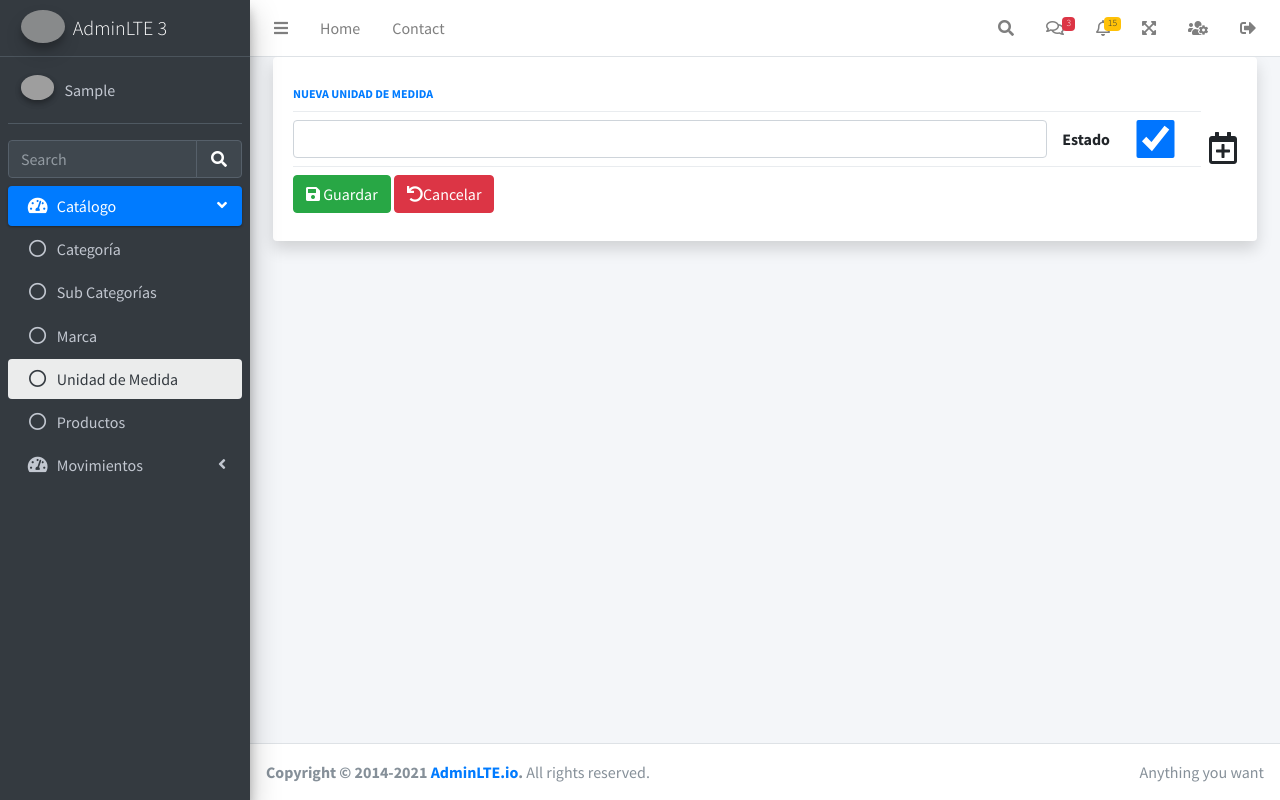
After one commit to henryDAW2022/Proyecto_Django, a Django app: page /inv/um/new in a window 1280 px wide. The commit adds this page. Run offline with Django 3.2, Linux system fonts and the light colour scheme; the visitor is signed in with stand-in values (Sample User, id 1); some libraries are stand-ins or nearby versions; grey boxes are pictures that could not be loaded.

Commit message:
Unidad de Medida CRUD

```diff
--- a/inv/forms.py
+++ b/inv/forms.py
@@ -2,7 +2,7 @@
 
 from django import forms
 
-from .models import Categoria, Marca, SubCategoria  ## importo el modelo sobre el que voy a actuar
+from .models import Categoria, Marca, SubCategoria, UnidadMedida  ## importo el modelo sobre el que voy a actuar
 
 
 
@@ -59,3 +59,20 @@ class MarcaForm(forms.ModelForm):
             self.fields[field].widget.attrs.update({
                 'class': 'form-control'
             })
+
+
+## Forms para Unidades de Medida
+class UMForm(forms.ModelForm):
+    class Meta:
+        model=UnidadMedida
+        fields = ['descripcion','estado']
+        labels= {'descripcion': "Descripción de la Marca",
+                "estado":"Estado"}
+        widget={'descripcion': forms.TextInput()}
+
+    def __init__(self, *args, **kwargs):
+        super().__init__(*args, **kwargs)
+        for field in iter(self.fields):
+            self.fields[field].widget.attrs.update({
+                'class': 'form-control'
+            })
--- a/inv/models.py
+++ b/inv/models.py
@@ -64,3 +64,22 @@ class Marca(ClaseModelo):
 
     class Meta:
         verbose_name_plural = "Marca"
+
+
+## Unidad de Medida
+class UnidadMedida(ClaseModelo):
+    descripcion = models.CharField(
+        max_length=100,
+        help_text='Descripción de la Unidad Medida',
+        unique=True
+    )
+
+    def __str__(self):
+        return '{}'.format(self.descripcion)
+
+    def save(self):
+        self.descripcion = self.descripcion.upper()
+        super(UnidadMedida, self).save()
+
+    class Meta:
+        verbose_name_plural = "Unidades de Medida"
--- /dev/null
+++ b/inv/templates/inv/um_form.html
@@ -0,0 +1,58 @@
+{% extends 'base/index.html' %}
+
+{% block content_wrapper %}
+
+{% endblock content_wrapper %}
+
+{% block content %}
+<form method="POST" class="form-inline">
+    <div class="col-xl-12 col-md-12 mb-12">
+        {% if obj %}
+        <div class="card border-left-warning shadow h-100 py-2">
+        {% else %}
+        <div class="card border-left-success shadow h-100 py-2">
+        {% endif %}
+        <div class="card-body">
+            <div class="row no-gutters align-items-center">
+            <div class="col mr-2">
+                <div class="text-xs font-weight-bold text-primary text-uppercase mb-1">
+                    {% if obj %} Editar {% else %} Nueva {% endif %} Unidad de Medida
+                </div>
+                <div class="dropdown-divider"></div>
+                {% csrf_token %}
+                <div class="row">
+                    <div class="col-10">
+                        <div class="input-group">
+                            {{ form.descripcion }}
+                        </div>
+                    </div>
+                    <div class="col-2">
+                        <div class="input-group">
+                            <label for="id_estado">Estado</label>
+                            <!-- <input type="checkbox" name="estado" class="form-control" id="id_estado" {% if obj.estado %} checked {% endif %} > -->
+                            {{ form.estado }}
+                        </div>
+                    </div>
+                    <!-- {{ form.as_p }} -->
+                </div>
+                <div class="dropdown-divider"></div>
+                <div class="row">
+                    <div class="col">
+                        <button type="submit" class="btn btn-success"><span class="fa fa-save"></span> Guardar</button>
+                        <a href="{% url 'inv:um_list' %}" class="btn btn-danger"><span class="fa fa-undo"></span>Cancelar</a>
+                    </div>
+                </div>
+            </div>
+            <div class="col-auto">
+                <i class="far fa-calendar-plus fa-2x text-gray-300"></i>
+            </div>
+            </div>
+        </div>
+        </div>
+    </div>
+</form>
+{% endblock content %}
+
+{% block js %}
+
+{% endblock js %}
--- a/inv/urls.py
+++ b/inv/urls.py
@@ -1,7 +1,7 @@
 from django.urls import path
 
 from .views import CategoriaDel, CategoriaView, CategoriaNew, CategoriaEdit, MarcaEdit, MarcaNew, MarcaView, SubCategoriaDel, \
-SubCategoriaView,SubCategoriaEdit, SubCategoriaNew, marca_desactivar
+SubCategoriaView,SubCategoriaEdit, SubCategoriaNew, UMEdit, UMNew, UMView, marca_desactivar, um_desactivar
 
 # \ es un salto de linea para seguir con el misma linea de codigo
 
@@ -22,4 +22,10 @@ urlpatterns = [
     path('marcas/new',MarcaNew.as_view(),name='marca_new'),
     path('marcas/edit/<int:pk>',MarcaEdit.as_view(),name='marca_edit'),
     path('marcas/desactivar/<int:id>',marca_desactivar,name='marca_desactivar'),
+
+    ## Unidad de Medida
+    path('um/',UMView.as_view(), name="um_list"),
+    path('um/new',UMNew.as_view(), name="um_new"),
+    path('um/edit/<int:pk>',UMEdit.as_view(), name="um_edit"),
+    path('um/desactivar/<int:id>',um_desactivar, name="um_desactivar"),
 ]
--- a/inv/views.py
+++ b/inv/views.py
@@ -6,8 +6,8 @@ from django.views import generic
 # para ver las categorias sera necesario estar logeado..
 from django.contrib.auth.mixins import LoginRequiredMixin
 
-from .models import Categoria, Marca, SubCategoria  ## importamos el modelo en el cual vamos a actuar.
-from .forms import CategoriaForm, MarcaForm, SubCategoriaForm ## importamos el formulario sobre el cual daremos de alta,eliminaremos o editaremos las categorias
+from .models import Categoria, Marca, SubCategoria, UnidadMedida  ## importamos el modelo en el cual vamos a actuar.
+from .forms import CategoriaForm, MarcaForm, SubCategoriaForm, UMForm ## importamos el formulario sobre el cual daremos de alta,eliminaremos o editaremos las categorias
 
 class CategoriaView(LoginRequiredMixin, generic.ListView):
     model = Categoria
@@ -157,3 +157,57 @@ def marca_desactivar(request, id):
         return redirect("inv:marca_list")
 
     return render(request,template_name,contexto)
+
+## Vistas para Unidad de Medida
+class UMView(LoginRequiredMixin, generic.ListView):
+    model = UnidadMedida
+    template_name = "inv/um_list.html"
+    context_object_name = "obj"
+
+
+class UMNew(LoginRequiredMixin,
+                   generic.CreateView):
+    model=UnidadMedida
+    template_name="inv/um_form.html"
+    context_object_name = 'obj'
+    form_class=UMForm
+    success_url= reverse_lazy("inv:um_list")
+    success_message="Unidad Medida Creada"
+
+    def form_valid(self, form):
+        form.instance.uc = self.request.user
+        print(self.request.user.id)
+        return super().form_valid(form)
+
+
+class UMEdit(LoginRequiredMixin,
+                   generic.UpdateView):
+    model=UnidadMedida
+    template_name="inv/um_form.html"
+    context_object_name = 'obj'
+    form_class=UMForm
+    success_url= reverse_lazy("inv:um_list")
+    success_message="Unidad Medida Editada"
+
+    def form_valid(self, form):
+        form.instance.um = self.request.user.id
+        print(self.request.user.id)
+        return super().form_valid(form)
+
+def um_desactivar(request, id):
+    um = UnidadMedida.objects.filter(pk=id).first()
+    contexto={}
+    template_name="inv/catalogos_del.html"
+
+    if not um:
+        return redirect("inv:um_list")
+
+    if request.method=='GET':
+        contexto={'obj':um}
+
+    if request.method=='POST':
+        um.estado=False
+        um.save()
+        return redirect("inv:um_list")
+
+    return render(request,template_name,contexto)
--- a/templates/base/index.html
+++ b/templates/base/index.html
@@ -242,7 +242,7 @@ scratch. This page gets rid of all links and provides the needed markup only.
                 </a>
               </li>
               <li class="nav-item">
-                <a href="#" class="nav-link">
+                <a href="{% url 'inv:um_list' %}" class="nav-link">
                   <i class="far fa-circle nav-icon"></i>
                   <p>Unidad de Medida</p>
                 </a>
```
Also changed, not shown: inv/templates/inv/um_list.html (added, +63 -0 lines), inv/migrations/0004_unidadmedida.py (added).
